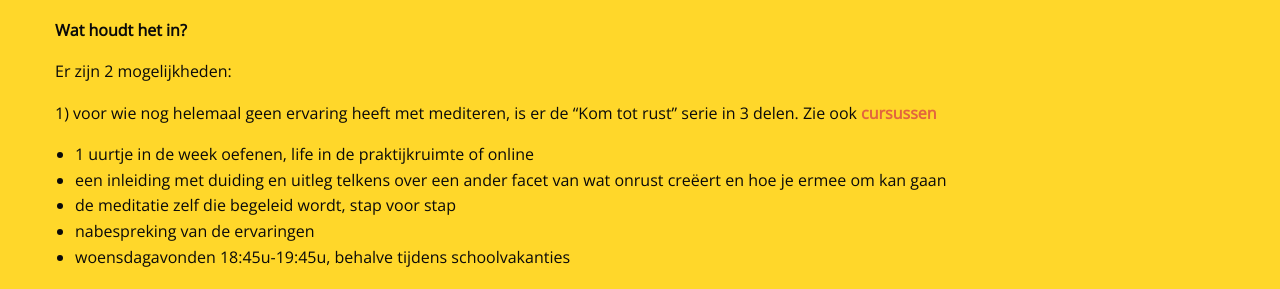
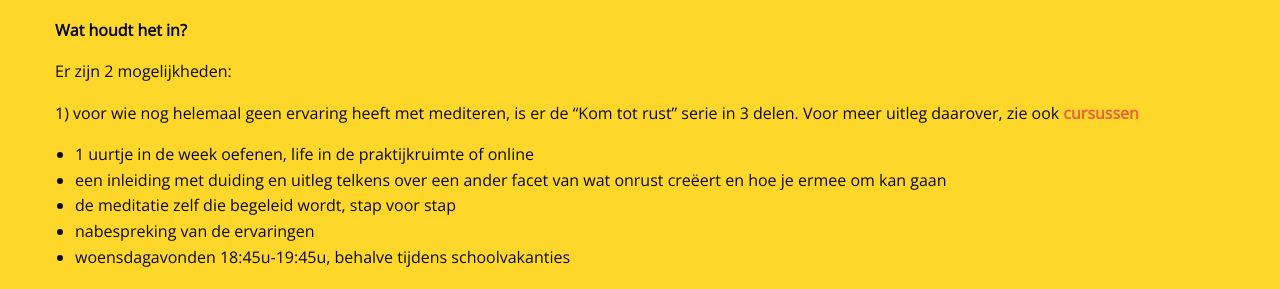
Before and after one commit to manopura/manopura.github.io, a Jekyll site: the page built from meditatie.md, in a window 1280 px wide. Shown: the part 552-841 px from the top of the page. Built offline with Jekyll 4.4.1, drawn with Linux system fonts in a browser that asks for light colours; nearby versions of some CDN libraries; our own code applies the rules of GitHub Pages for plain Markdown files.

Commit message:
Update meditatie.md

```diff
--- a/meditatie.md
+++ b/meditatie.md
@@ -30,7 +30,7 @@ Meditatie is daarvoor één van de meest geschikte manieren, maar hoe doe je dat
 Er zijn 2 mogelijkheden:
 
 1) voor wie nog helemaal geen ervaring heeft met mediteren, is er de "Kom tot rust" serie in 3 delen.
-Zie ook [**cursussen**](http://www.manopura.be/cursussen.html)
+Voor meer uitleg daarover, zie ook [**cursussen**](http://www.manopura.be/cursussen.html)
 
   * 1 uurtje in de week oefenen, life in de praktijkruimte of online
   * een inleiding met duiding en uitleg telkens over een ander facet van wat onrust creëert en hoe je ermee om kan gaan
```
